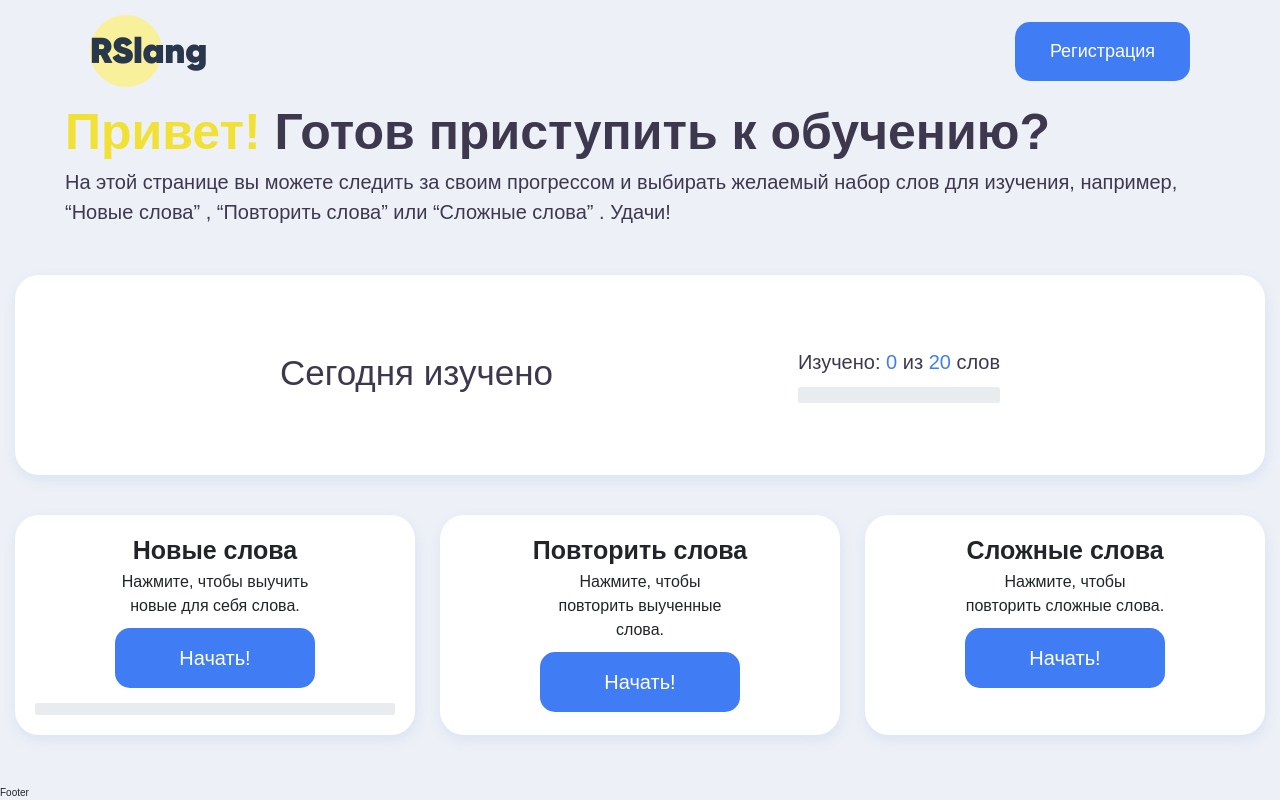
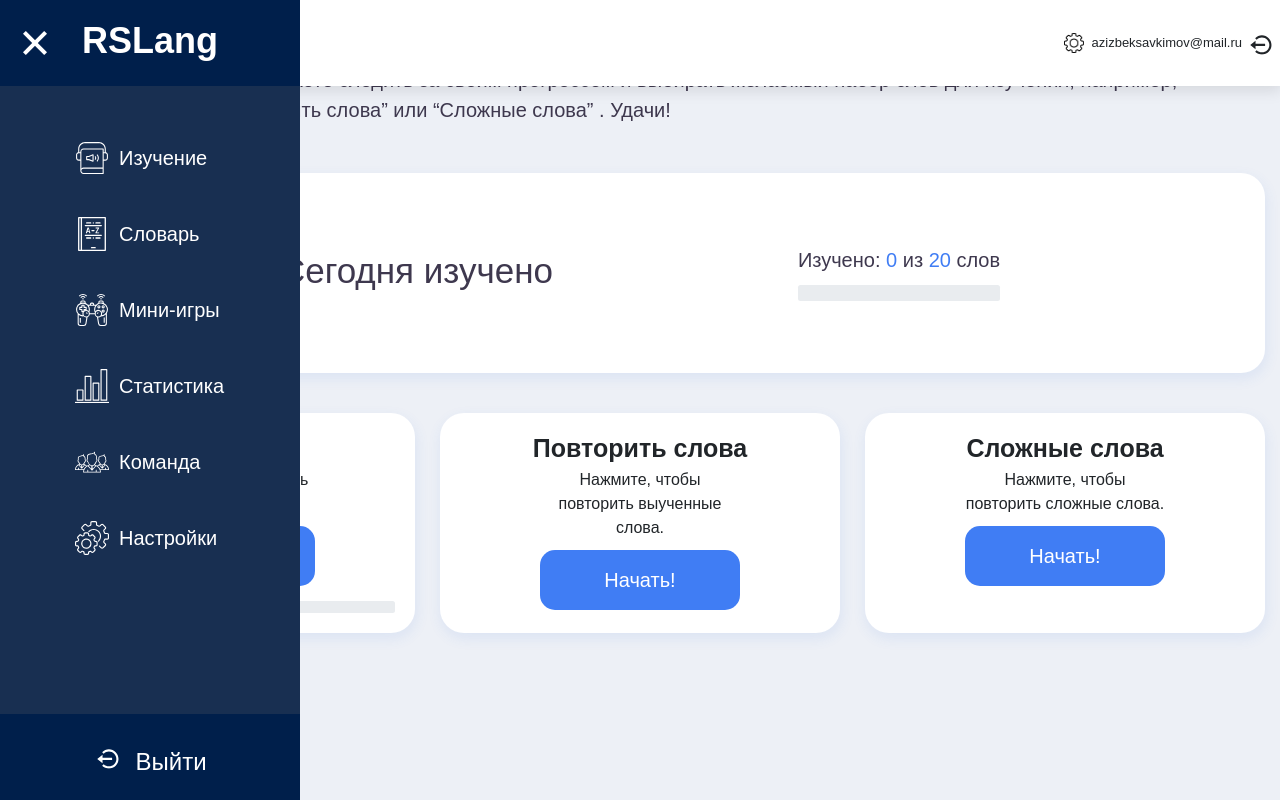
Before and after one commit to ShaxxKh/rslang, a React (Create React App) app in the folder client/: page /learning in a window 1280 px wide. Built offline with nearby package versions, Linux system fonts and the light colour scheme; no server answers; sample sign-in values are in the browser's storage; a web font is replaced by a local one.

Commit message:
поправил container + header isAuth

```diff
--- a/client/src/components/Header/MainHeader/MainHeader.scss
+++ b/client/src/components/Header/MainHeader/MainHeader.scss
@@ -7,6 +7,9 @@
     box-shadow: 1px 5px 14px rgb(0 0 0 / 10%);
     .logout-icon:hover path {
         fill: #483d8b;
+    }
+    h2, p {
+        margin-bottom: 0;
     }
 }
 
--- a/client/src/components/Header/Sidebar/Sidebar.jsx
+++ b/client/src/components/Header/Sidebar/Sidebar.jsx
@@ -68,7 +68,12 @@ const Sidebar = () => {
                     })}
                 </nav>
             </div>
-            <div className="sidebar__footer"><LogoutIcon className="logout-icon" /> <span>Выйти</span></div>
+            <div className="sidebar__footer">
+                <div className="sidebar__footer logout">
+                    <LogoutIcon className="logout-icon" />
+                    <span>Выйти</span>
+                </div>
+            </div>
         </div>
     );
 };
--- a/client/src/components/Header/Sidebar/Sidebar.scss
+++ b/client/src/components/Header/Sidebar/Sidebar.scss
@@ -74,7 +74,16 @@
     margin-top: 40px;
 }
 
+.sidebar__footer .logout {
+    display: flex;
+    align-items: center;
+    span {
+        margin-top: 10px;
+    }
+}
+
 .nav__link:hover {
+    width: 100%;
     background-color: #001f4b;
     color: #f1e134;
     text-decoration: none;
--- a/client/src/components/MainLayout/index.jsx
+++ b/client/src/components/MainLayout/index.jsx
@@ -1,5 +1,6 @@
 import React, { useState } from 'react';
 import { useLocation } from 'react-router-dom';
+import { Context } from '../../context';
 import PropTypes from 'prop-types';
 import AuthHeader from '../Header/AuthHeader/AuthHeader';
 import MainHeader from '../Header/MainHeader/MainHeader';
@@ -7,13 +8,13 @@ import Sidebar from '../Header/Sidebar/Sidebar';
 
 export default function MainLayout({ children }) {
   const location = useLocation();
-  const [token, setToken] = useState('aasd'); // '' - you can see header when user loggined
+  const { isAuth } = React.useContext(Context); // '' - you can see header when user loggined
   return (
     <>
       <header>
-        {!token ? <MainHeader /> : <AuthHeader />}
+        { isAuth ? <MainHeader /> : <AuthHeader /> }
       </header>
-      {!token ? <Sidebar /> : <></>}
+      { isAuth ? <Sidebar /> : <></> }
       <main className="body">
         {children}
       </main>
--- a/client/src/pages/AuthPage/SignUp/SignUp.scss
+++ b/client/src/pages/AuthPage/SignUp/SignUp.scss
@@ -1,8 +1,8 @@
 .auth__container {
-    height: calc(100vh - 200px);
     display: flex;
     align-items: center;
     justify-content: space-between;
+    padding: 100px 20px !important;
 }
 
 .auth__content {
```
